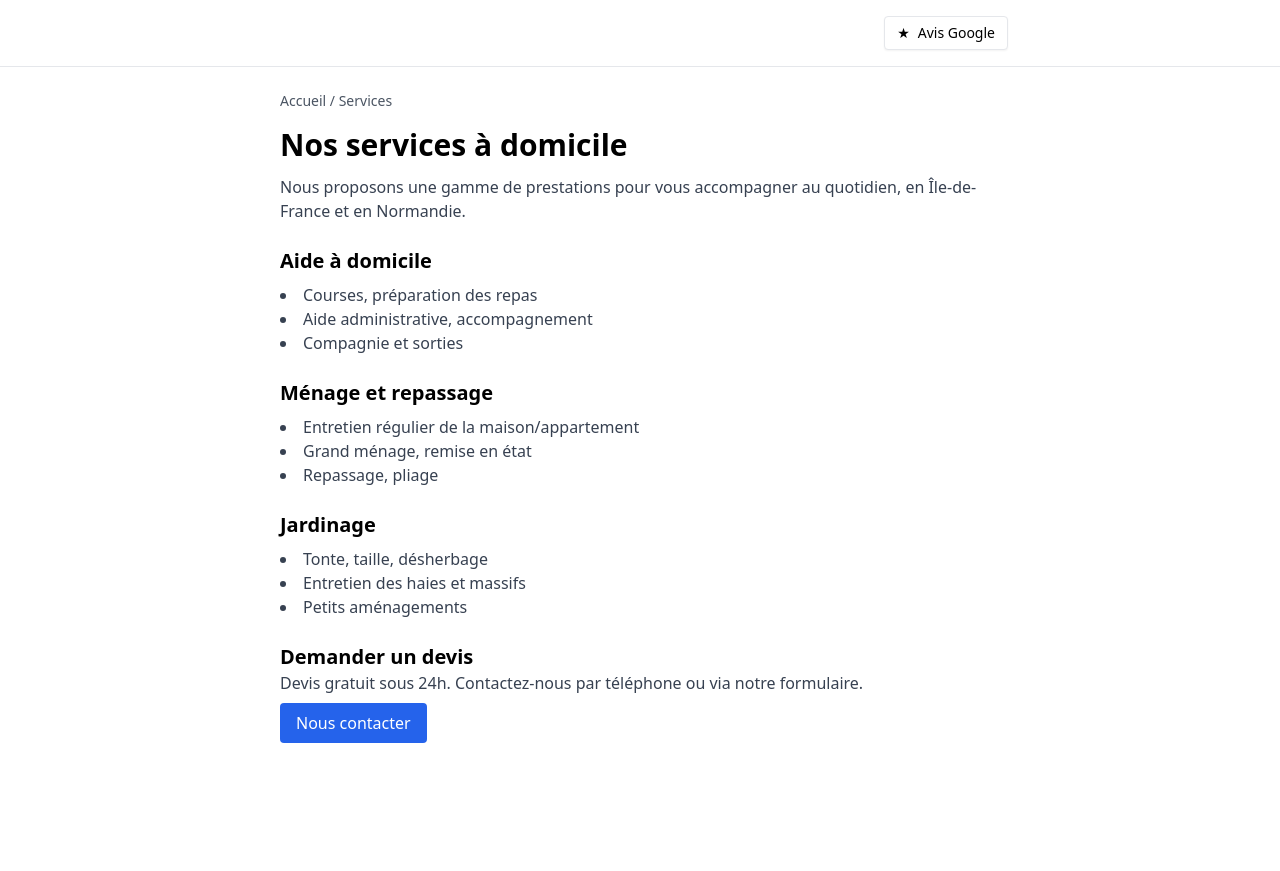
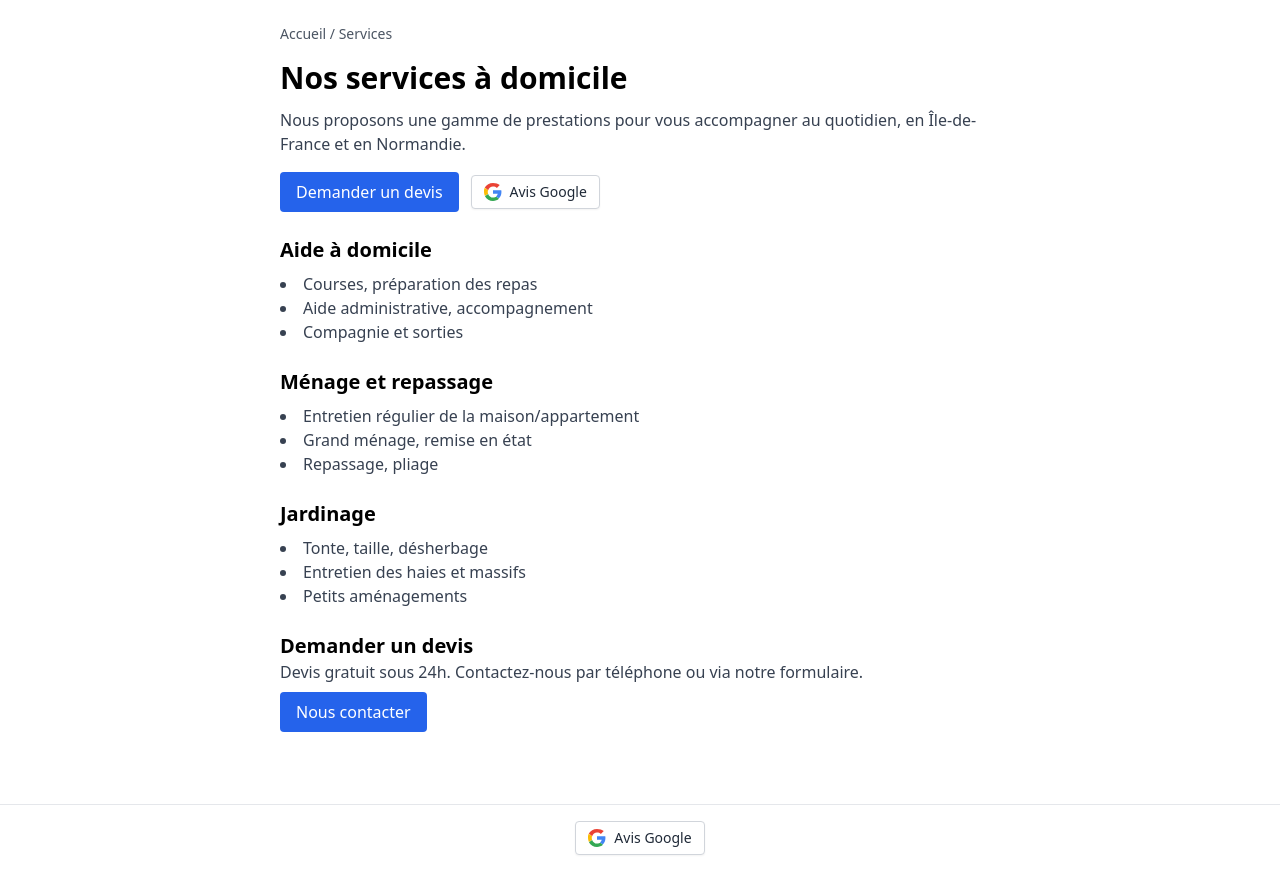
Before and after one commit to Soofmaax/RCP-Multiservices, a React (Vite) app: page /services in a window 1280 px wide. Before the commit the page ends 800 px from the top, so only its background shows below. Built offline with nearby package versions, Linux system fonts and the light colour scheme; no server answers.

Commit message:
feat: add Google Reviews Badge component to City, Contacts, Services pages and Footer
Co-authored-by: Genie <genie@cosine.sh>

```diff
--- a/src/components/GoogleReviewsBadge.tsx
+++ b/src/components/GoogleReviewsBadge.tsx
@@ -16,10 +16,22 @@ export default function GoogleReviewsBadge({
       target="_blank"
       rel="noreferrer"
       aria-label={label}
-      className={`inline-flex items-center gap-2 rounded border px-3 py-1.5 text-sm bg-white hover:bg-gray-50 shadow-sm ${className}`}
+      className={`inline-flex items-center gap-2 rounded border border-gray-300 px-3 py-1.5 text-sm bg-white hover:bg-gray-50 shadow-sm ${className}`}
     >
-      <span aria-hidden="true">★</span>
-      <span className="font-medium">Avis Google</span>
+      <GoogleIcon />
+      <span className="font-medium text-gray-800">Avis Google</span>
     </a>
   );
 }
+
+function GoogleIcon() {
+  // Simplified Google "G" multi-color mark (inline SVG)
+  return (
+    <svg width="18" height="18" viewBox="0 0 48 48" aria-hidden="true">
+      <path fill="#EA4335" d="M24 9.5c3.94 0 7.5 1.41 10.3 3.74l7.7-7.7C37.9 1.9 31.37 0 24 0 14.62 0 6.42 4.99 2.04 12.3l8.97 6.96C13 13.74 18.04 9.5 24 9.5z"/>
+      <path fill="#4285F4" d="M46.5 24c0-1.6-.16-3.14-.46-4.63H24v9.26h12.68c-.55 2.97-2.18 5.48-4.67 7.17l7.15 5.54C43.89 37.56 46.5 31.32 46.5 24z"/>
+      <path fill="#FBBC05" d="M11.01 28.74A14.49 14.49 0 0 1 10 24c0-1.64.28-3.22.79-4.69l-8.97-6.96A24 24 0 0 0 0 24c0 3.84.9 7.47 2.5 10.69l8.51-5.95z"/>
+      <path fill="#34A853" d="M24 48c6.48 0 11.93-2.14 15.9-5.8l-7.15-5.54c-2.03 1.36-4.64 2.16-8.75 2.16-5.96 0-11-4.24-12.99-9.76l-8.51 5.95C6.88 43.01 14.94 48 24 48z"/>
+    </svg>
+  );
+}
--- a/src/pages/CityPage.tsx
+++ b/src/pages/CityPage.tsx
@@ -2,6 +2,7 @@ import { Helmet } from 'react-helmet-async';
 import { useParams, Link } from 'react-router-dom';
 import locations from '../data/locations.json';
 import Reviews from '../components/Reviews';
+import GoogleReviewsBadge from '../components/GoogleReviewsBadge';
 
 type Params = {
   region: string;
@@ -148,6 +149,15 @@ export default function CityPage() {
           accompagnement à {match.city.name} et dans tout le département {match.department.name}.
           Notre équipe qualifiée et assurée intervient rapidement selon vos besoins.
         </p>
+        <div className="mt-4 flex flex-wrap items-center gap-3">
+          <Link
+            to="/contact"
+            className="inline-block text-white bg-blue-600 hover:bg-blue-700 px-4 py-2 rounded"
+          >
+            Demander un devis
+          </Link>
+          <GoogleReviewsBadge />
+        </div>
 
         <section className="mt-6 space-y-2">
           <h2 className="text-xl font-semibold">Prestations</h2>
--- a/src/pages/ContactPage.tsx
+++ b/src/pages/ContactPage.tsx
@@ -1,5 +1,6 @@
 import { Helmet } from 'react-helmet-async';
 import { Link } from 'react-router-dom';
+import GoogleReviewsBadge from '../components/GoogleReviewsBadge';
 
 const SITE_URL = 'https://www.rcp-multiservices.com';
 
@@ -49,6 +50,15 @@ export default function ContactPage() {
         <p className="mt-3 text-gray-700">
           Devis gratuit sous 24h. N'hésitez pas à nous écrire ou à nous appeler.
         </p>
+        <div className="mt-4 flex flex-wrap items-center gap-3">
+          <a
+            className="inline-block text-white bg-blue-600 hover:bg-blue-700 px-4 py-2 rounded"
+            href="mailto:contact@rcp-multiservices.com"
+          >
+            Nous écrire
+          </a>
+          <GoogleReviewsBadge />
+        </div>
 
         <section className="mt-6 space-y-2">
           <h2 className="text-xl font-semibold">Coordonnées</h2>
--- a/src/pages/ServicesPage.tsx
+++ b/src/pages/ServicesPage.tsx
@@ -1,5 +1,6 @@
 import { Helmet } from 'react-helmet-async';
 import { Link } from 'react-router-dom';
+import GoogleReviewsBadge from '../components/GoogleReviewsBadge';
 
 const SITE_URL = 'https://www.rcp-multiservices.com';
 
@@ -64,6 +65,15 @@ export default function ServicesPage() {
           Nous proposons une gamme de prestations pour vous accompagner au quotidien, en
           Île-de-France et en Normandie.
         </p>
+        <div className="mt-4 flex flex-wrap items-center gap-3">
+          <Link
+            to="/contact"
+            className="inline-block text-white bg-blue-600 hover:bg-blue-700 px-4 py-2 rounded"
+          >
+            Demander un devis
+          </Link>
+          <GoogleReviewsBadge />
+        </div>
 
         <section className="mt-6 space-y-2">
           <h2 className="text-xl font-semibold">Aide à domicile</h2>
--- a/src/routes/AppRoutes.tsx
+++ b/src/routes/AppRoutes.tsx
@@ -5,16 +5,6 @@ import ZonesIndex from '../pages/ZonesIndex';
 import ServicesPage from '../pages/ServicesPage';
 import ContactPage from '../pages/ContactPage';
 import GoogleReviewsBadge from '../components/GoogleReviewsBadge';
-
-function Header() {
-  return (
-    <header className="border-b">
-      <div className="max-w-3xl mx-auto p-4 flex items-center justify-end">
-        <GoogleReviewsBadge />
-      </div>
-    </header>
-  );
-}
 
 function Home() {
   return (
@@ -32,7 +22,7 @@ function Home() {
         <p className="mt-3 text-gray-700">
           Aide à domicile, ménage, jardinage et accompagnement en Île-de-France et en Normandie.
         </p>
-        <div className="mt-4 flex flex-wrap gap-3">
+        <div className="mt-4 flex flex-wrap items-center gap-3">
           <Link
             to="/zones"
             className="inline-block text-white bg-blue-600 hover:bg-blue-700 px-4 py-2 rounded"
@@ -51,6 +41,7 @@ function Home() {
           >
             Contact
           </Link>
+          <GoogleReviewsBadge />
         </div>
       </main>
     </>
@@ -73,10 +64,19 @@ function ZonesRoot() {
   );
 }
 
+function Footer() {
+  return (
+    <footer className="border-t mt-12">
+      <div className="max-w-3xl mx-auto p-4 flex items-center justify-center">
+        <GoogleReviewsBadge />
+      </div>
+    </footer>
+  );
+}
+
 export default function AppRoutes() {
   return (
     <BrowserRouter>
-      <Header />
       <Routes>
         <Route path="/" element={<Home />} />
         <Route path="/services" element={<ServicesPage />} />
@@ -84,6 +84,7 @@ export default function AppRoutes() {
         <Route path="/zones" element={<ZonesRoot />} />
         <Route path="/zones/:region/:city" element={<CityPage />} />
       </Routes>
+      <Footer />
     </BrowserRouter>
   );
 }
```
